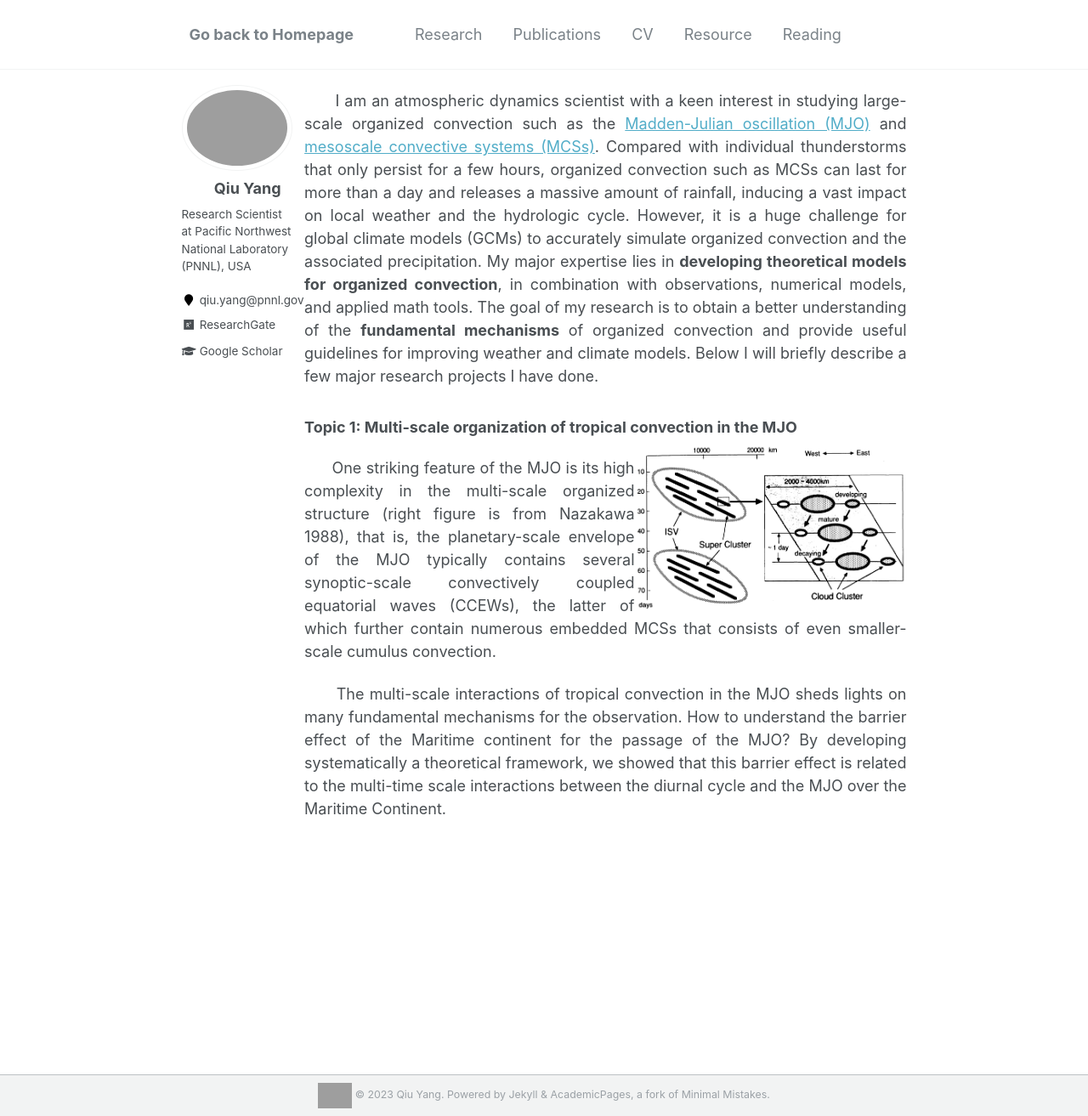
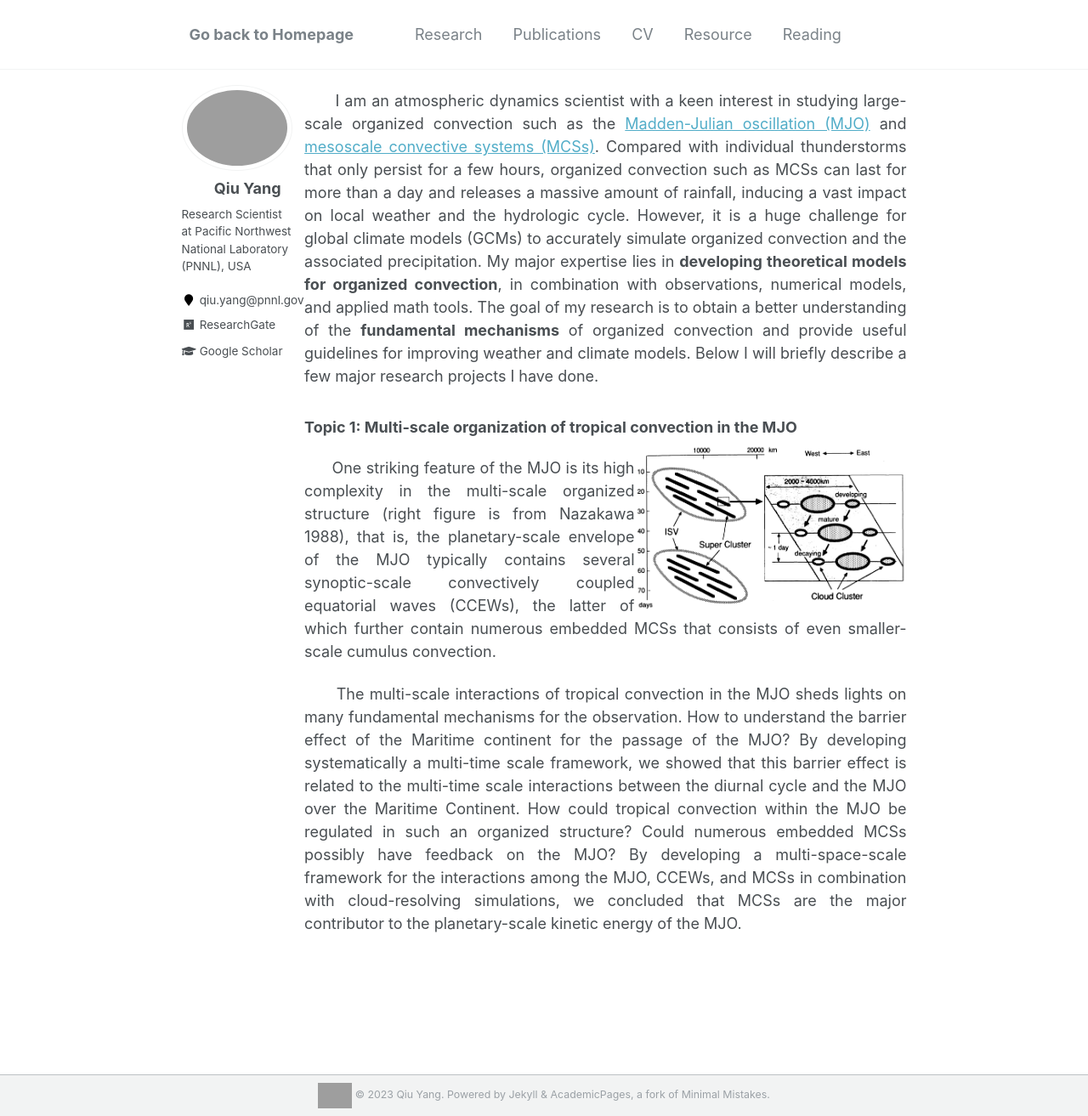
Before and after one commit to qiuyang50/qiuyang50.github.io, a Jekyll site: the page built from _pages/research.md, in a window 1280 px wide and 1313 px high. Shown: the whole window at 85% size. Built offline with Jekyll 4.4.1, drawn with Linux system fonts in a browser that asks for light colours; grey boxes are pictures that could not be loaded.

Commit message:
Update research.md

```diff
--- a/_pages/research.md
+++ b/_pages/research.md
@@ -13,4 +13,4 @@
 
 &nbsp;&nbsp;&nbsp;&nbsp;&nbsp;&nbsp;One striking feature of the MJO is its high complexity in the multi-scale organized structure (right figure is from Nazakawa 1988), that is, the planetary-scale envelope of the MJO typically contains several synoptic-scale convectively coupled equatorial waves (CCEWs), the latter of which further contain numerous embedded MCSs that consists of even smaller-scale cumulus convection.
 
-&nbsp;&nbsp;&nbsp;&nbsp;&nbsp;&nbsp;The multi-scale interactions of tropical convection in the MJO sheds lights on many fundamental mechanisms for the observation. How to understand the barrier effect of the Maritime continent for the passage of the MJO? By developing systematically a theoretical framework, we showed that this barrier effect is related to the multi-time scale interactions between the diurnal cycle and the MJO over the Maritime Continent.
+&nbsp;&nbsp;&nbsp;&nbsp;&nbsp;&nbsp;The multi-scale interactions of tropical convection in the MJO sheds lights on many fundamental mechanisms for the observation. How to understand the barrier effect of the Maritime continent for the passage of the MJO? By developing systematically a multi-time scale framework, we showed that this barrier effect is related to the multi-time scale interactions between the diurnal cycle and the MJO over the Maritime Continent. How could tropical convection within the MJO be regulated in such an organized structure? Could numerous embedded MCSs possibly have feedback on the MJO? By developing a multi-space-scale framework for the interactions among the MJO, CCEWs, and MCSs in combination with cloud-resolving simulations, we concluded that MCSs are the major contributor to the planetary-scale kinetic energy of the MJO.
```
